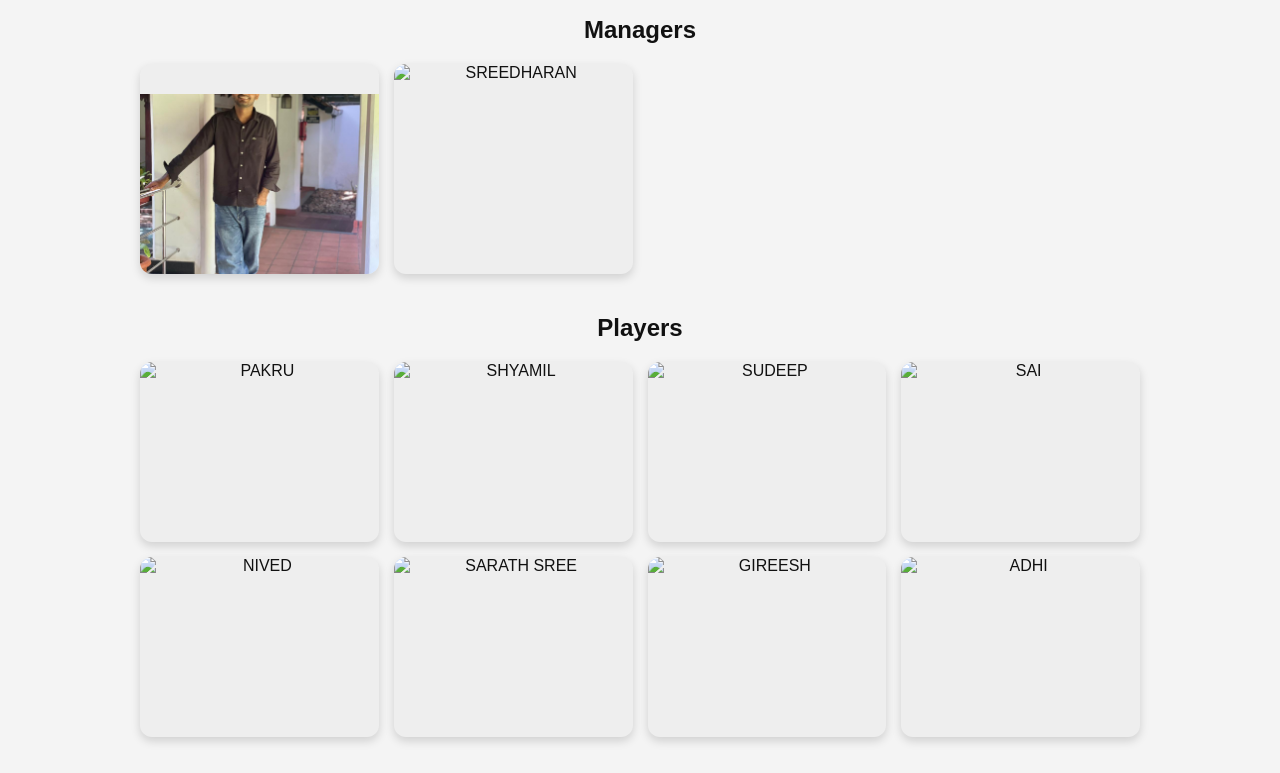
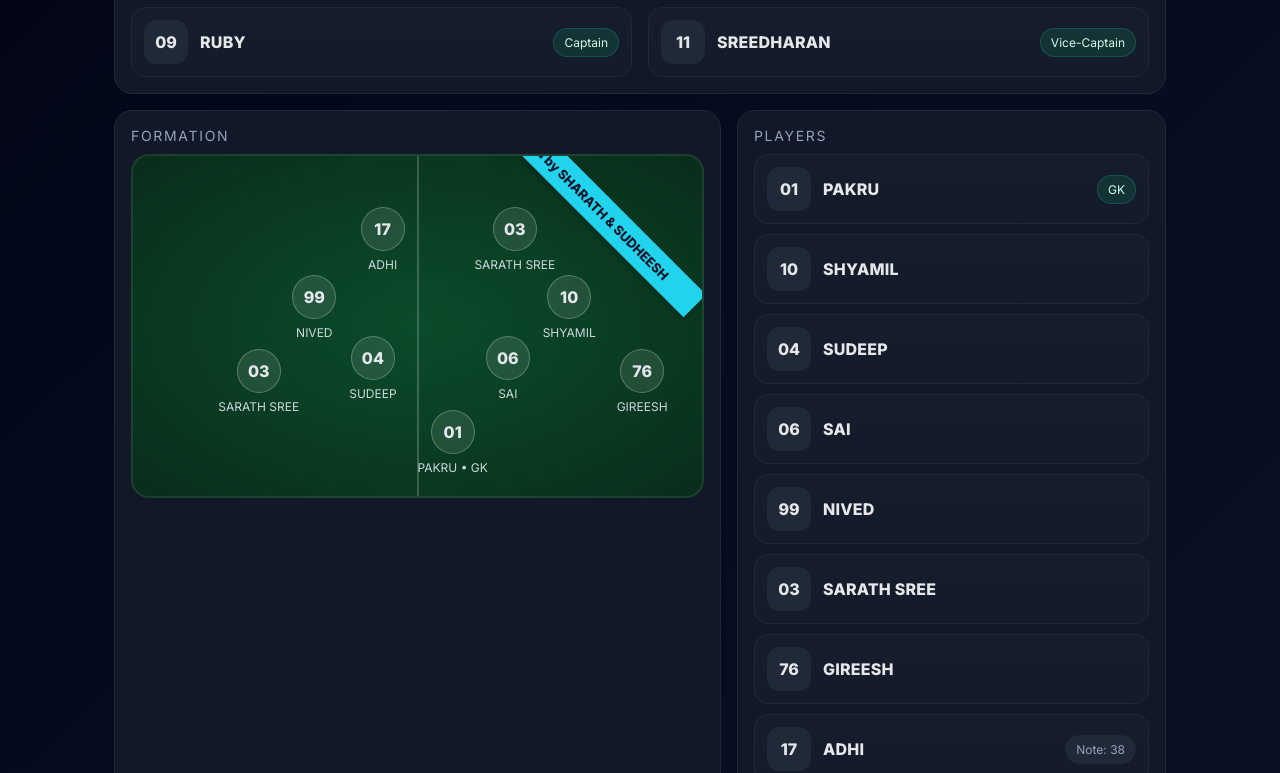
Before and after one commit to rubinGlinjos/sporting-fp, a plain HTML site: page index.html in a window 1280 px wide. Shown: the part 126-899 px from the top of the page. Drawn offline with Linux system fonts and the light colour scheme.

Commit message:
Update index.html

```diff
--- a/index.html
+++ b/index.html
@@ -1,215 +1,347 @@
 <!DOCTYPE html>
 <html lang="en">
+
 <head>
   <meta charset="UTF-8" />
   <meta name="viewport" content="width=device-width, initial-scale=1" />
-  <title>Sporting FP</title>
+  <title>Team Lineup</title>
+  <link rel="preconnect" href="https://fonts.googleapis.com">
+  <link rel="preconnect" href="https://fonts.gstatic.com" crossorigin>
+  <link href="https://fonts.googleapis.com/css2?family=Inter:wght@400;600;800&display=swap" rel="stylesheet">
   <style>
+    :root {
+      --bg: #0f172a;
+      --panel: #111827;
+      --muted: #94a3b8;
+      --text: #e5e7eb;
+      --accent: #22d3ee;
+      --chip: #1f2937;
+      --border: #1f2937;
+      --success: #10b981;
+    }
+
+    * {
+      box-sizing: border-box
+    }
+
     body {
       margin: 0;
-      font-family: Arial, sans-serif;
-      background: #f4f4f4 url('stadium-bg.jpg') no-repeat center center/cover;
-      color: #111;
-      text-align: center;
+      font-family: Inter, system-ui, -apple-system, Segoe UI, Roboto, Ubuntu, 'Helvetica Neue', Arial, 'Noto Sans', sans-serif;
+      background: linear-gradient(135deg, #020617, #0b1226);
+      color: var(--text)
     }
 
     .container {
-      max-width: 1000px;
+      max-width: 1100px;
       margin: 0 auto;
-      padding: 20px;
+      padding: 24px
     }
 
-    /* Title animation */
-    .title {
-      font-size: 64px;
-      font-weight: 900;
-      color: #c8102e;
-      letter-spacing: 2px;
-      animation: glow 2s infinite alternate;
+    header {
+      display: flex;
+      align-items: center;
+      justify-content: space-between;
+      gap: 16px;
+      margin-bottom: 24px
     }
 
-    @keyframes glow {
-      from { text-shadow: 0 0 5px #c8102e, 0 0 10px #c8102e; }
-      to { text-shadow: 0 0 15px #ff1a40, 0 0 30px #ff1a40; }
+    .title {
+      font-weight: 800;
+      letter-spacing: 0.5px;
+      font-size: clamp(22px, 3vw, 34px)
     }
 
-    .subtitle {
-      font-size: 24px;
-      font-weight: 600;
-      margin-bottom: 20px;
-      opacity: 0;
-      animation: fadeIn 2s ease forwards;
-      animation-delay: 0.5s;
-    }
-
-    /* Reusable card (for managers, players, sponsors) */
-    .card-grid {
+    .grid {
       display: grid;
-      grid-template-columns: repeat(4, 1fr);
-      gap: 15px;
-      margin-bottom: 40px;
+      grid-template-columns: repeat(12, 1fr);
+      gap: 16px
     }
 
     .card {
+      background: var(--panel);
+      border: 1px solid var(--border);
+      border-radius: 18px;
+      padding: 16px;
       position: relative;
-      background: #eee;
-      border-radius: 12px;
-      overflow: hidden;
-      box-shadow: 0 4px 10px rgba(0,0,0,0.15);
-      transform: translateY(30px);
-      opacity: 0;
-      animation: slideUp 1s ease forwards;
     }
 
-    .card img {
-      width: 100%;
-      display: block;
-      object-fit: cover;
-      height: 180px;
-      transition: transform 0.4s ease;
+    .section-title {
+      font-size: 14px;
+      text-transform: uppercase;
+      letter-spacing: .12em;
+      color: var(--muted);
+      margin: 0 0 10px 0
     }
 
-    .card:hover img {
-      transform: scale(1.1);
+    /* Player chip */
+    .player {
+      display: flex;
+      align-items: center;
+      justify-content: space-between;
+      background: linear-gradient(180deg, rgba(255, 255, 255, .02), rgba(255, 255, 255, .01));
+      border: 1px solid var(--border);
+      padding: 12px;
+      border-radius: 14px
     }
 
-    .stripe {
-      position: absolute;
-      bottom: 0;
-      left: 0;
-      width: 100%;
-      background: rgba(200,16,46,0.9);
-      color: white;
-      padding: 10px;
-      font-size: 16px;
-      font-weight: 700;
-      text-align: left;
-      transform: translateY(100%);
-      transition: transform 0.4s ease;
+    .left {
+      display: flex;
+      align-items: center;
+      gap: 12px
     }
 
-    .card:hover .stripe {
-      transform: translateY(0);
-    }
-    .ruby-card img {
-  margin-top: 15px;
+    .num {
+      width: 44px;
+      height: 44px;
+      display: grid;
+      place-items: center;
+      border-radius: 12px;
+      background: var(--chip);
+      border: 1px solid var(--border);
+      font-weight: 800
     }
 
- .card img[alt="RUBY"] {
-  margin-top: 30px; /* Adjust the value as needed */
-}
-    .stripe span {
-      display: block;
-      font-size: 14px;
-      font-weight: 400;
+    .name {
+      font-weight: 700;
+      font-size: 16px;
+      letter-spacing: .2px
     }
 
-    /* Animations */
-    @keyframes fadeIn {
-      from { opacity: 0; }
-      to { opacity: 1; }
+    .tags {
+      display: flex;
+      gap: 8px;
+      flex-wrap: wrap
     }
 
-    @keyframes slideUp {
-      from { opacity: 0; transform: translateY(30px); }
-      to { opacity: 1; transform: translateY(0); }
+    .tag {
+      font-size: 12px;
+      padding: 6px 10px;
+      border-radius: 999px;
+      background: var(--chip);
+      border: 1px solid var(--border);
+      color: var(--muted)
     }
 
-    /* Responsive */
-    @media (max-width: 768px) {
-      .card-grid {
-        grid-template-columns: repeat(2, 1fr);
-      }
-      .title {
-        font-size: 48px;
-      }
+    .tag.success {
+      color: #d1fae5;
+      background: rgba(16, 185, 129, .15);
+      border-color: rgba(16, 185, 129, .25)
     }
 
-    @media (max-width: 480px) {
-      .card-grid {
-        grid-template-columns: repeat(2, 1fr);
-      }
-      .title {
-        font-size: 36px;
-      }
+    /* Formation board */
+    .board {
+      aspect-ratio: 10/6;
+      background: radial-gradient(ellipse at center, #0b4b2a 0%, #0a3f24 45%, #092d1b 100%);
+      border-radius: 18px;
+      position: relative;
+      border: 2px solid rgba(255, 255, 255, .08);
+      overflow: hidden
     }
 
-    footer {
-      margin-top: 40px;
-      font-size: 14px;
-      color: #666;
+    .board::before {
+      content: "";
+      position: absolute;
+      left: 50%;
+      transform: translateX(-50%);
+      width: 2px;
+      top: 0;
+      height: 100%;
+      background: rgba(255, 255, 255, .2)
+    }
+
+    .spot {
+      position: absolute;
+      display: flex;
+      flex-direction: column;
+      align-items: center;
+      gap: 6px
+    }
+
+    .badge {
+      width: 44px;
+      height: 44px;
+      border-radius: 50%;
+      display: grid;
+      place-items: center;
+      background: rgba(255, 255, 255, .1);
+      border: 1px solid rgba(255, 255, 255, .25);
+      backdrop-filter: blur(2px);
+      font-weight: 800
+    }
+
+    .spot small {
+      font-size: 12px;
+      color: #e2e8f0;
+      opacity: .9
+    }
+
+    /* Ribbon Style */
+    .ribbon {
+      position: absolute;
+      top: 20px;
+      right: -40px;
+      transform: rotate(45deg);
+      background: var(--accent);
+      color: #0f172a;
+      padding: 8px 40px;
+      font-weight: bold;
+      font-size: 13px;
+      box-shadow: 0 2px 6px rgba(0, 0, 0, .3);
+      text-align: center;
     }
   </style>
 </head>
+
 <body>
   <div class="container">
-    <div class="title">SPORTING FP</div>
-    <div class="subtitle">Our Team</div>
+    <header>
+      <div class="title">Team Lineup</div>
+    </header>
 
-    <!-- Managers -->
-    <h2>Managers</h2>
-    <div class="card-grid">
-     <div class="card ruby-card">
-  <img src="ruby.jpg" alt="RUBY">
-  <div class="stripe">RUBY <span>Manager (09)</span></div>
+    <!-- Top Leaders / Captains -->
+    <section class="card" style="grid-column:1/-1; margin-bottom:16px">
+      <div class="section-title">Captains</div>
+      <div class="grid" style="grid-template-columns:repeat(auto-fit,minmax(240px,1fr));">
+        <div class="player">
+          <div class="left">
+            <div class="num">09</div>
+            <div class="name">RUBY</div>
           </div>
-      <div class="card">
-        <img src="sreedharan.jpg" alt="SREEDHARAN">
-        <div class="stripe">SREEDHARAN <span>Manager (11)</span></div>
+          <div class="tags">
+            <span class="tag success">Captain</span>
+          </div>
+        </div>
+        <div class="player">
+          <div class="left">
+            <div class="num">11</div>
+            <div class="name">SREEDHARAN</div>
+          </div>
+          <div class="tags">
+            <span class="tag success">Vice-Captain</span>
+          </div>
+        </div>
+      </div>
+    </section>
+
+    <div class="grid">
+      <!-- Formation Board -->
+      <section class="card" style="grid-column: span 7">
+        <div class="section-title">Formation</div>
+        <div class="board">
+          <!-- Ribbon Sponsor -->
+          <div class="ribbon">Sponsored by SHARATH &amp; SUDHEESH</div>
+
+          <!-- GK -->
+          <div class="spot" style="left:50%; bottom:6%">
+            <div class="badge">01</div>
+            <small>PAKRU • GK</small>
+          </div>
+          <!-- Back line -->
+          <div class="spot" style="left:15%; bottom:24%">
+            <div class="badge">03</div><small>SARATH SREE</small>
+          </div>
+          <div class="spot" style="left:38%; bottom:28%">
+            <div class="badge">04</div><small>SUDEEP</small>
+          </div>
+          <div class="spot" style="left:62%; bottom:28%">
+            <div class="badge">06</div><small>SAI</small>
+          </div>
+          <div class="spot" style="left:85%; bottom:24%">
+            <div class="badge">76</div><small>GIREESH</small>
+          </div>
+          <!-- Midfield -->
+          <div class="spot" style="left:28%; bottom:46%">
+            <div class="badge">99</div><small>NIVED</small>
+          </div>
+          <div class="spot" style="left:72%; bottom:46%">
+            <div class="badge">10</div><small>SHYAMIL</small>
+          </div>
+          <!-- Forwards -->
+          <div class="spot" style="left:40%; bottom:66%">
+            <div class="badge">17</div><small>ADHI</small>
+          </div>
+          <div class="spot" style="left:60%; bottom:66%">
+            <div class="badge">03</div><small>SARATH SREE</small>
+          </div>
+        </div>
+      </section>
+
+      <!-- Full Roster -->
+      <section class="card" style="grid-column: span 5">
+        <div class="section-title">Players</div>
+        <div class="stack" style="display:flex;flex-direction:column;gap:10px">
+          <div class="player">
+            <div class="left">
+              <div class="num">01</div>
+              <div class="name">PAKRU</div>
+            </div>
+            <div class="tags"><span class="tag success">GK</span></div>
+          </div>
+          <div class="player">
+            <div class="left">
+              <div class="num">10</div>
+              <div class="name">SHYAMIL</div>
+            </div>
+          </div>
+          <div class="player">
+            <div class="left">
+              <div class="num">04</div>
+              <div class="name">SUDEEP</div>
+            </div>
+          </div>
+          <div class="player">
+            <div class="left">
+              <div class="num">06</div>
+              <div class="name">SAI</div>
+            </div>
+          </div>
+          <div class="player">
+            <div class="left">
+              <div class="num">99</div>
+              <div class="name">NIVED</div>
+            </div>
+          </div>
+          <div class="player">
+            <div class="left">
+              <div class="num">03</div>
+              <div class="name">SARATH SREE</div>
+            </div>
+          </div>
+          <div class="player">
+            <div class="left">
+              <div class="num">76</div>
+              <div class="name">GIREESH</div>
+            </div>
+          </div>
+          <div class="player">
+            <div class="left">
+              <div class="num">17</div>
+              <div class="name">ADHI</div>
+            </div>
+            <div class="tags"><span class="tag">Note: 38</span></div>
           </div>
         </div>
 
-    <!-- Players -->
-    <h2>Players</h2>
-    <div class="card-grid">
-      <div class="card">
-        <img src="pakru.jpg" alt="PAKRU">
-        <div class="stripe">01 PAKRU <span>Goalkeeper</span></div>
+        <div class="section-title" style="margin-top:18px">Kids</div>
+        <div class="stack" style="display:flex;flex-direction:column;gap:10px">
+          <div class="player">
+            <div class="left">
+              <div class="num">07</div>
+              <div class="name">ADHIDEV</div>
             </div>
-      <div class="card">
-        <img src="shyamil.jpg" alt="SHYAMIL">
-        <div class="stripe">10 SHYAMIL <span>Player</span></div>
+            <div class="tags"><span class="tag">Note: 26</span></div>
           </div>
-      <div class="card">
-        <img src="sudeep.jpg" alt="SUDEEP">
-        <div class="stripe">04 SUDEEP <span>Player</span></div>
+          <div class="player">
+            <div class="left">
+              <div class="num">10</div>
+              <div class="name">ADVIK</div>
             </div>
-      <div class="card">
-        <img src="sai.jpg" alt="SAI">
-        <div class="stripe">06 SAI <span>Player</span></div>
-      </div>
-      <div class="card">
-        <img src="nived.jpg" alt="NIVED">
-        <div class="stripe">99 NIVED <span>Forward</span></div>
-      </div>
-      <div class="card">
-        <img src="sarath.jpg" alt="SARATH SREE">
-        <div class="stripe">03 SARATH SREE <span>Midfielder</span></div>
-      </div>
-      <div class="card">
-        <img src="gireesh.jpg" alt="GIREESH">
-        <div class="stripe">76 GIREESH <span>Midfielder</span></div>
-      </div>
-      <div class="card">
-        <img src="adhi.jpg" alt="ADHI">
-        <div class="stripe">17 ADHI <span>Forward</span></div>
+            <div class="tags"><span class="tag">Note: 22</span></div>
           </div>
         </div>
-
-    <!-- Sponsors -->
-    <h2>Sponsors</h2>
-    <div class="card-grid">
-      <div class="card">
-        <img src="sponsor1.png" alt="Sponsor 1">
-        <div class="stripe">SHARATH CHANDRAN <span>Sponsor</span></div>
-      </div>
-      <div class="card">
-        <img src="sponsor2.png" alt="Sponsor 2">
-        <div class="stripe">SUDHEESH K V <span>Sponsor</span></div>
+      </section>
     </div>
   </div>
+</body>
 
-
-  </div>
-</body>
 </html>
```
Lines whose indentation alone changed are shown as unchanged.
